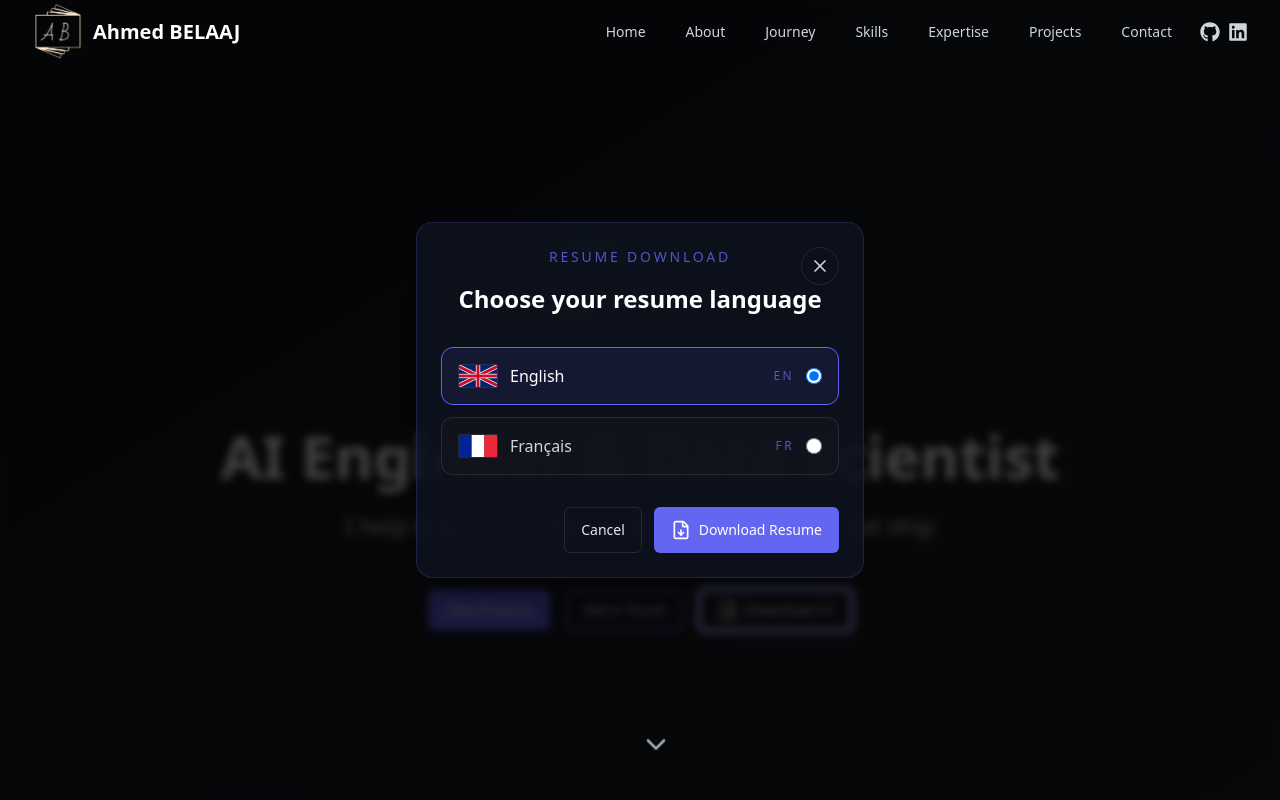
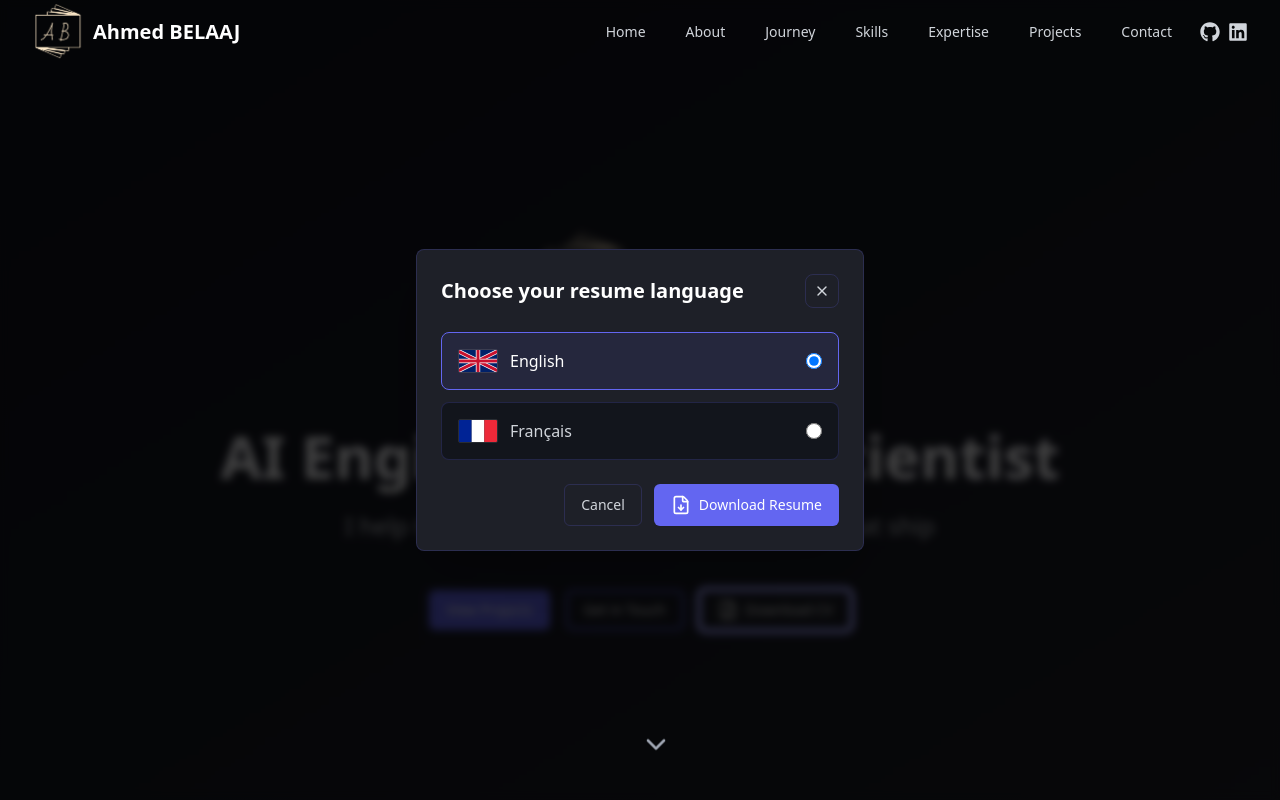
Before and after one commit to ahmedbellaaj10/portfolio, a React (Vite) app: page / in a window 1280 px wide. Both pictures are taken after a click on the button "Download CV". Shown: the top 800 px of the page. Built offline with nearby package versions, Linux system fonts and the light colour scheme.

Commit message:
feat: Standardize UI elements and animations for all componenets

```diff
--- a/src/components/Expertise.tsx
+++ b/src/components/Expertise.tsx
@@ -51,10 +51,10 @@ export default function Expertise() {
           {expertiseAreas.map((area, index) => (
             <div
               key={index}
-              className="group p-6 bg-dark-100 rounded-lg shadow-lg hover:shadow-xl transition-all duration-300 border border-accent-primary/20 hover:border-accent-primary hover:-translate-y-2"
+              className="group p-6 bg-dark-100 rounded-lg transition-all duration-300 border border-accent-primary/20 hover:border-accent-primary hover:-translate-y-2 hover:shadow-lg hover:shadow-accent-primary/5"
             >
               <area.icon className="h-12 w-12 text-accent-primary mb-4 transform transition-transform duration-300 group-hover:scale-110" />
-              <h3 className="text-xl font-semibold text-white mb-2 group-hover:text-accent-primary transition-colors">{area.title}</h3>
+              <h3 className="text-xl font-semibold text-white mb-2 group-hover:text-accent-primary transition-colors duration-300">{area.title}</h3>
               <p className="text-gray-400 transition-colors duration-300 group-hover:text-gray-300">{area.description}</p>
             </div>
           ))}
--- a/src/components/ResumeDownloadButton.tsx
+++ b/src/components/ResumeDownloadButton.tsx
@@ -55,21 +55,16 @@ export default function ResumeDownloadButton({ label, className }: ResumeDownloa
   const dialogTitleId = useId();
 
   useEffect(() => {
-    if (!isDialogOpen) {
-      return undefined;
-    }
+    if (!isDialogOpen) return undefined;
 
     const originalOverflow = document.body.style.overflow;
     document.body.style.overflow = 'hidden';
 
     const handleKeyDown = (event: KeyboardEvent) => {
-      if (event.key === 'Escape') {
-        setIsDialogOpen(false);
-      }
+      if (event.key === 'Escape') setIsDialogOpen(false);
     };
 
     window.addEventListener('keydown', handleKeyDown);
-
     return () => {
       document.body.style.overflow = originalOverflow;
       window.removeEventListener('keydown', handleKeyDown);
@@ -89,7 +84,7 @@ export default function ResumeDownloadButton({ label, className }: ResumeDownloa
   return (
     <>
       <button type="button" onClick={() => setIsDialogOpen(true)} className={className}>
-        <FileDown className="h-5 w-5 mr-2 group-hover:animate-bounce" />
+        <FileDown className="h-5 w-5 mr-2 group-hover:scale-110 transition-transform duration-300" />
         {label}
       </button>
 
@@ -102,57 +97,47 @@ export default function ResumeDownloadButton({ label, className }: ResumeDownloa
             role="dialog"
             aria-modal="true"
             aria-labelledby={dialogTitleId}
-            className="glass-effect w-full max-w-md rounded-2xl border border-accent-primary/20 bg-dark-100/95 p-6 shadow-2xl"
-            onClick={(event) => event.stopPropagation()}
+            className="w-full max-w-md bg-dark-100 rounded-lg border border-accent-primary/20 p-6 shadow-2xl"
+            onClick={(e) => e.stopPropagation()}
           >
-            <div className="relative">
+            {/* Header */}
+            <div className="flex items-center justify-between mb-6">
+              <h3 id={dialogTitleId} className="text-xl font-semibold text-white">
+                Choose your resume language
+              </h3>
               <button
                 type="button"
                 onClick={() => setIsDialogOpen(false)}
-                className="absolute right-0 top-0 z-10 rounded-full border border-white/10 p-2 text-gray-300 transition-colors hover:text-white"
-                aria-label="Close resume language dialog"
+                className="rounded-lg border border-accent-primary/20 p-2 text-gray-300
+                  hover:text-white hover:border-accent-primary transition-all duration-300"
+                aria-label="Close"
               >
-                <X className="h-5 w-5" />
+                <X className="h-4 w-4" />
               </button>
-              <div className="text-center">
-                <p className="text-sm font-medium uppercase tracking-[0.2em] text-accent-primary/80">
-                  Resume Download
-                </p>
-                <h3 id={dialogTitleId} className="mt-4 text-2xl font-semibold text-white">
-                  Choose your resume language
-                </h3>
-              </div>
             </div>
 
+            {/* Language picker */}
             <form
-              className="mt-8 space-y-4"
-              onSubmit={(event) => {
-                event.preventDefault();
-                handleDownload();
-              }}
+              className="space-y-4"
+              onSubmit={(e) => { e.preventDefault(); handleDownload(); }}
             >
               <fieldset>
                 <legend className="sr-only">Resume language</legend>
                 <div className="space-y-3">
                   {(['en', 'fr'] as ResumeLanguage[]).map((language) => {
                     const checked = selectedLanguage === language;
-
                     return (
                       <label
                         key={language}
-                        className={`flex cursor-pointer items-center justify-between rounded-xl border px-4 py-4 transition-all duration-300 ${
+                        className={`flex cursor-pointer items-center justify-between rounded-lg border px-4 py-4 transition-all duration-300 ${
                           checked
                             ? 'border-accent-primary bg-accent-primary/10 text-white'
-                            : 'border-white/10 bg-dark-300/80 text-gray-300 hover:border-accent-primary/40'
+                            : 'border-accent-primary/20 bg-dark-300 text-gray-300 hover:border-accent-primary'
                         }`}
                       >
                         <span className="flex items-center gap-3">
                           {resumeFlags[language]}
-                          <span className="text-base font-medium leading-tight">{resumeLabels[language]}</span>
-                        </span>
-                        <span className="flex items-center gap-3">
-                          <span className="text-xs uppercase tracking-[0.2em] text-accent-primary/80">
-                            {language}
+                          <span className="text-base font-medium">{resumeLabels[language]}</span>
                         </span>
                         <input
                           type="radio"
@@ -162,18 +147,17 @@ export default function ResumeDownloadButton({ label, className }: ResumeDownloa
                           onChange={() => setSelectedLanguage(language)}
                           className="h-4 w-4 border-gray-500 bg-dark-300 text-accent-primary focus:ring-accent-primary"
                         />
-                        </span>
                       </label>
                     );
                   })}
                 </div>
               </fieldset>
 
-              <div className="flex flex-col-reverse gap-3 pt-4 sm:flex-row sm:justify-end">
+              <div className="flex flex-col-reverse gap-3 pt-2 sm:flex-row sm:justify-end">
                 <button
                   type="button"
                   onClick={() => setIsDialogOpen(false)}
-                  className="inline-flex items-center justify-center rounded-md border border-white/10 px-4 py-3 text-sm font-medium text-gray-200 transition-colors hover:bg-white/5"
+                  className="inline-flex items-center justify-center rounded-md border border-accent-primary/20 px-4 py-2.5 text-sm font-medium text-gray-300 hover:border-accent-primary hover:text-white transition-all duration-300"
                 >
                   Cancel
                 </button>
--- a/src/components/skills/Skills.tsx
+++ b/src/components/skills/Skills.tsx
@@ -15,7 +15,7 @@ export default function Skills() {
           </p>
         </div>
 
-        <div className="grid grid-cols-1 md:grid-cols-2 lg:grid-cols-3 gap-8 stagger">
+        <div className="grid grid-cols-1 md:grid-cols-2 gap-8 stagger">
           {skillsData.map((category) => (
             <SkillCategory
               key={category.name}
--- a/src/components/testimonials/TestimonialCard.tsx
+++ b/src/components/testimonials/TestimonialCard.tsx
@@ -8,7 +8,7 @@ interface TestimonialCardProps {
 
 export default function TestimonialCard({ content, author, role, company, avatarUrl }: TestimonialCardProps) {
   return (
-    <div className="bg-dark-100 p-8 rounded-lg border border-accent-primary/20 hover:border-accent-primary transition-all duration-300 flex flex-col h-full group">
+    <div className="bg-dark-100 p-8 rounded-lg border border-accent-primary/20 hover:border-accent-primary hover:-translate-y-2 hover:shadow-lg hover:shadow-accent-primary/5 transition-all duration-300 flex flex-col h-full group">
       <div className="flex-grow">
         <div className="relative mb-6">
           <div className="absolute -top-4 -left-2 text-6xl text-accent-primary opacity-20 font-serif">"</div>
@@ -19,7 +19,7 @@ export default function TestimonialCard({ content, author, role, company, avatar
       </div>
 
       <div className="flex items-center mt-6 gap-4">
-        <div className="w-12 h-12 rounded-full overflow-hidden border-2 border-accent-primary/20 group-hover:border-accent-primary transition-colors">
+        <div className="w-12 h-12 rounded-full overflow-hidden border-2 border-accent-primary/20 group-hover:border-accent-primary transition-colors duration-300">
           <img
             src={avatarUrl}
             alt={author}
@@ -27,7 +27,7 @@ export default function TestimonialCard({ content, author, role, company, avatar
           />
         </div>
         <div>
-          <h4 className="text-white font-semibold group-hover:text-accent-primary transition-colors">{author}</h4>
+          <h4 className="text-white font-semibold group-hover:text-accent-primary transition-colors duration-300">{author}</h4>
           <p className="text-gray-400 text-sm">{role}</p>
           <p className="text-accent-primary text-sm">{company}</p>
         </div>
```
Also changed, not shown: src/components/Projects.tsx (+4 -4 lines), src/components/journey/JourneyItem.tsx (+4 -5 lines). Lines whose indentation alone changed are shown as unchanged.
